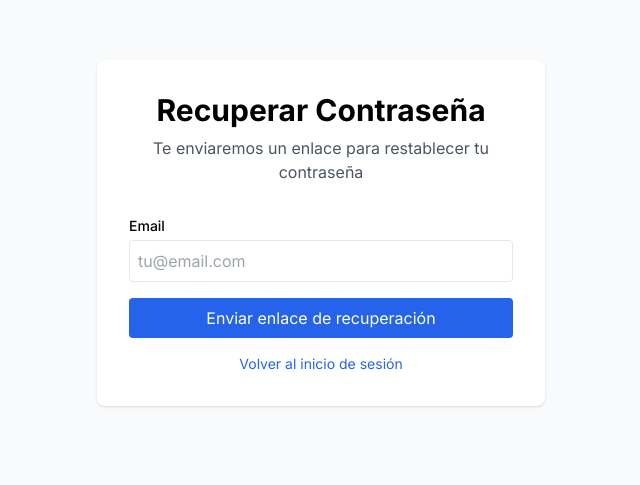
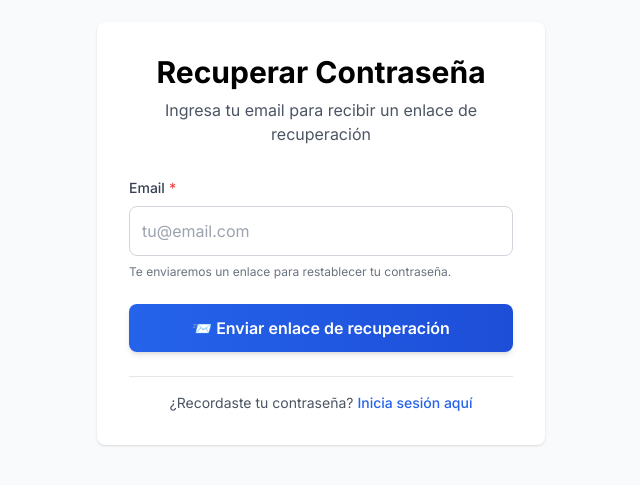
Before and after one commit to roldanronaldd19-debug/login3, a Next.js app: page /forgot-password in a window 1280 px wide. Shown: the part 167-652 px from the top of the page, without its empty margins (319-959 px from the left). Built offline with nearby package versions, Linux system fonts and the light colour scheme; no server answers.

Commit message:
Update page.tsx

```diff
--- a/app/forgot-password/page.tsx
+++ b/app/forgot-password/page.tsx
@@ -1,16 +1,154 @@
-import AuthForm from '../../components/AuthForm'
+'use client'
+
+import { useState } from 'react'
+import { supabase } from '../../lib/supabase'
+import { useRouter } from 'next/navigation'
+import Link from 'next/link'
 
 export default function ForgotPasswordPage() {
+  const [email, setEmail] = useState('')
+  const [loading, setLoading] = useState(false)
+  const [message, setMessage] = useState<{ type: 'success' | 'error', text: string } | null>(null)
+  const [emailSent, setEmailSent] = useState(false)
+  const router = useRouter()
+
+  const handleSubmit = async (e: React.FormEvent) => {
+    e.preventDefault()
+    setLoading(true)
+    setMessage(null)
+
+    try {
+      // Enviar enlace de recuperación usando Supabase
+      const { error } = await supabase.auth.resetPasswordForEmail(email, {
+        redirectTo: 'https://login3-three.vercel.app/reset-password'
+      })
+
+      if (error) throw error
+
+      setEmailSent(true)
+      setMessage({
+        type: 'success',
+        text: 'Se ha enviado un enlace de recuperación a tu email. Revisa tu bandeja de entrada.'
+      })
+
+    } catch (error: any) {
+      setMessage({ type: 'error', text: error.message })
+    } finally {
+      setLoading(false)
+    }
+  }
+
+  if (emailSent) {
+    return (
+      <div className="min-h-screen flex items-center justify-center bg-gray-50">
+        <div className="max-w-md w-full space-y-8 p-8 bg-white rounded-lg shadow">
+          <div className="text-center">
+            <div className="mx-auto w-16 h-16 bg-green-100 rounded-full flex items-center justify-center mb-4">
+              <svg className="w-8 h-8 text-green-600" fill="none" stroke="currentColor" viewBox="0 0 24 24">
+                <path strokeLinecap="round" strokeLinejoin="round" strokeWidth={2} d="M3 8l7.89 5.26a2 2 0 002.22 0L21 8M5 19h14a2 2 0 002-2V7a2 2 0 00-2-2H5a2 2 0 00-2 2v10a2 2 0 002 2z" />
+              </svg>
+            </div>
+            <h2 className="text-3xl font-bold text-center">Revisa tu email</h2>
+            <p className="mt-2 text-center text-gray-600">
+              Hemos enviado un enlace para restablecer tu contraseña.
+            </p>
+            <div className="mt-6 p-4 bg-blue-50 rounded-lg">
+              <p className="text-sm text-blue-700">
+                📧 Enlace enviado a: <span className="font-semibold">{email}</span>
+              </p>
+              <p className="text-xs text-blue-600 mt-2">
+                Si no ves el email, revisa tu carpeta de spam.
+              </p>
+            </div>
+          </div>
+
+          <div className="space-y-4">
+            <button
+              onClick={() => {
+                setEmailSent(false)
+                setEmail('')
+              }}
+              className="w-full text-blue-600 hover:text-blue-800 font-medium"
+            >
+              ¿No lo recibiste? Intentar con otro email
+            </button>
+
+            <Link
+              href="/login"
+              className="block w-full text-center px-4 py-2 bg-gray-200 text-gray-700 rounded hover:bg-gray-300"
+            >
+              ← Volver al inicio de sesión
+            </Link>
+          </div>
+        </div>
+      </div>
+    )
+  }
+
   return (
     <div className="min-h-screen flex items-center justify-center bg-gray-50">
       <div className="max-w-md w-full space-y-8 p-8 bg-white rounded-lg shadow">
         <div>
           <h2 className="text-3xl font-bold text-center">Recuperar Contraseña</h2>
           <p className="mt-2 text-center text-gray-600">
-            Te enviaremos un enlace para restablecer tu contraseña
+            Ingresa tu email para recibir un enlace de recuperación
           </p>
         </div>
-        <AuthForm mode="forgot-password" />
+
+        <form onSubmit={handleSubmit} className="space-y-6">
+          {message && (
+            <div className={`p-4 rounded-lg ${message.type === 'success' ? 'bg-green-50 text-green-800 border border-green-200' : 'bg-red-50 text-red-800 border border-red-200'}`}>
+              <div className="flex items-start">
+                <span className="mr-2 text-xl mt-0.5">
+                  {message.type === 'success' ? '✅' : '❌'}
+                </span>
+                <span className="font-medium">{message.text}</span>
+              </div>
+            </div>
+          )}
+
+          <div>
+            <label className="block text-sm font-medium mb-2 text-gray-700">
+              Email
+              <span className="text-red-500 ml-1">*</span>
+            </label>
+            <input
+              type="email"
+              value={email}
+              onChange={(e) => setEmail(e.target.value)}
+              className="w-full p-3 border border-gray-300 rounded-lg focus:ring-2 focus:ring-blue-500 focus:border-blue-500 transition"
+              placeholder="tu@email.com"
+              required
+            />
+            <p className="text-xs text-gray-500 mt-2">
+              Te enviaremos un enlace para restablecer tu contraseña.
+            </p>
+          </div>
+
+          <button
+            type="submit"
+            disabled={loading}
+            className="w-full py-3 px-4 bg-gradient-to-r from-blue-600 to-blue-700 hover:from-blue-700 hover:to-blue-800 text-white font-semibold rounded-lg focus:outline-none focus:ring-2 focus:ring-offset-2 focus:ring-blue-500 disabled:opacity-50 disabled:cursor-not-allowed transition-all duration-200 shadow-md hover:shadow-lg"
+          >
+            {loading ? (
+              <div className="flex items-center justify-center">
+                <div className="animate-spin rounded-full h-5 w-5 border-b-2 border-white mr-3"></div>
+                Enviando...
+              </div>
+            ) : (
+              '📨 Enviar enlace de recuperación'
+            )}
+          </button>
+
+          <div className="text-center pt-4 border-t border-gray-200">
+            <p className="text-sm text-gray-600">
+              ¿Recordaste tu contraseña?{' '}
+              <Link href="/login" className="text-blue-600 hover:text-blue-800 font-medium">
+                Inicia sesión aquí
+              </Link>
+            </p>
+          </div>
+        </form>
       </div>
     </div>
   )
```
